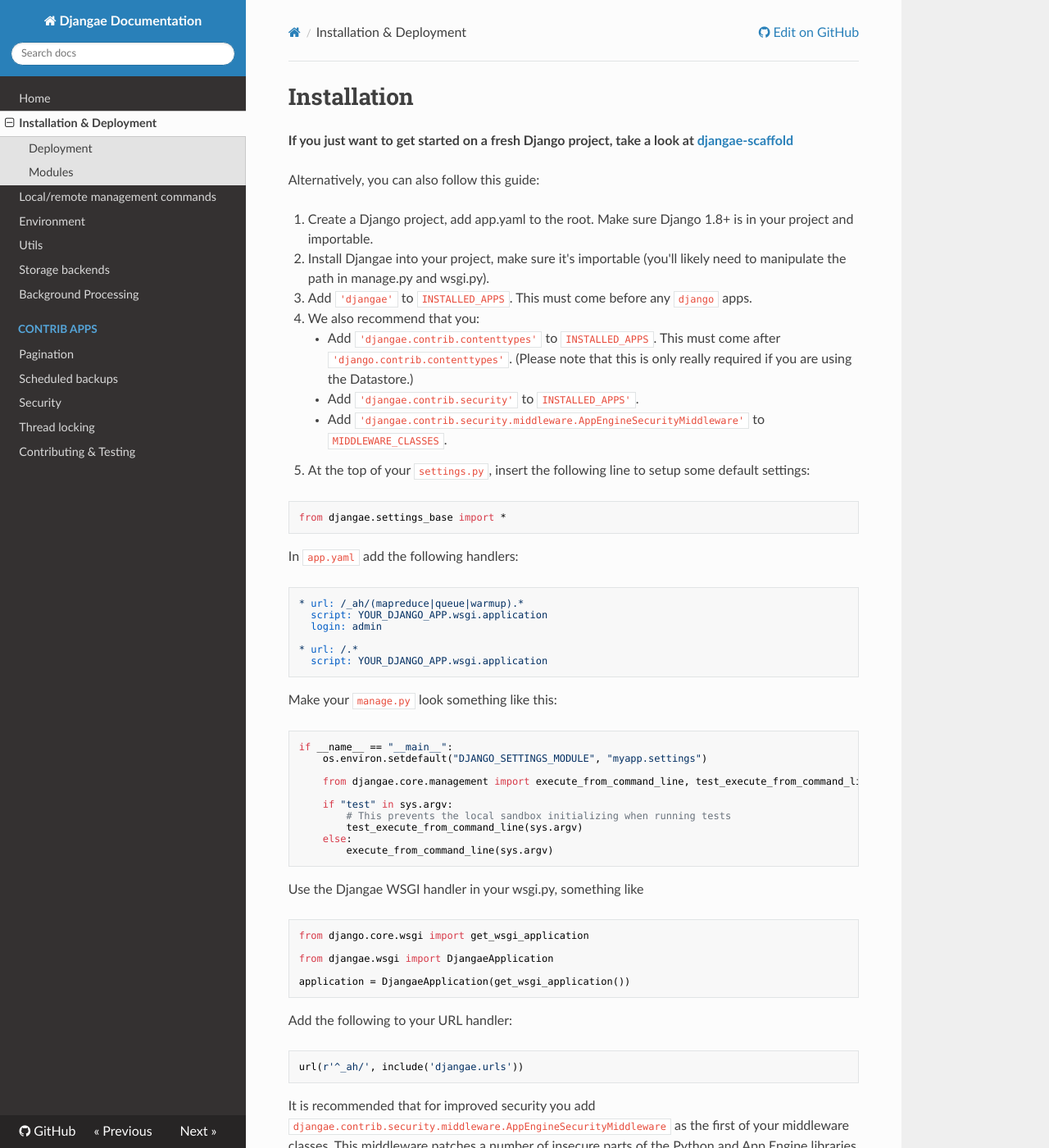
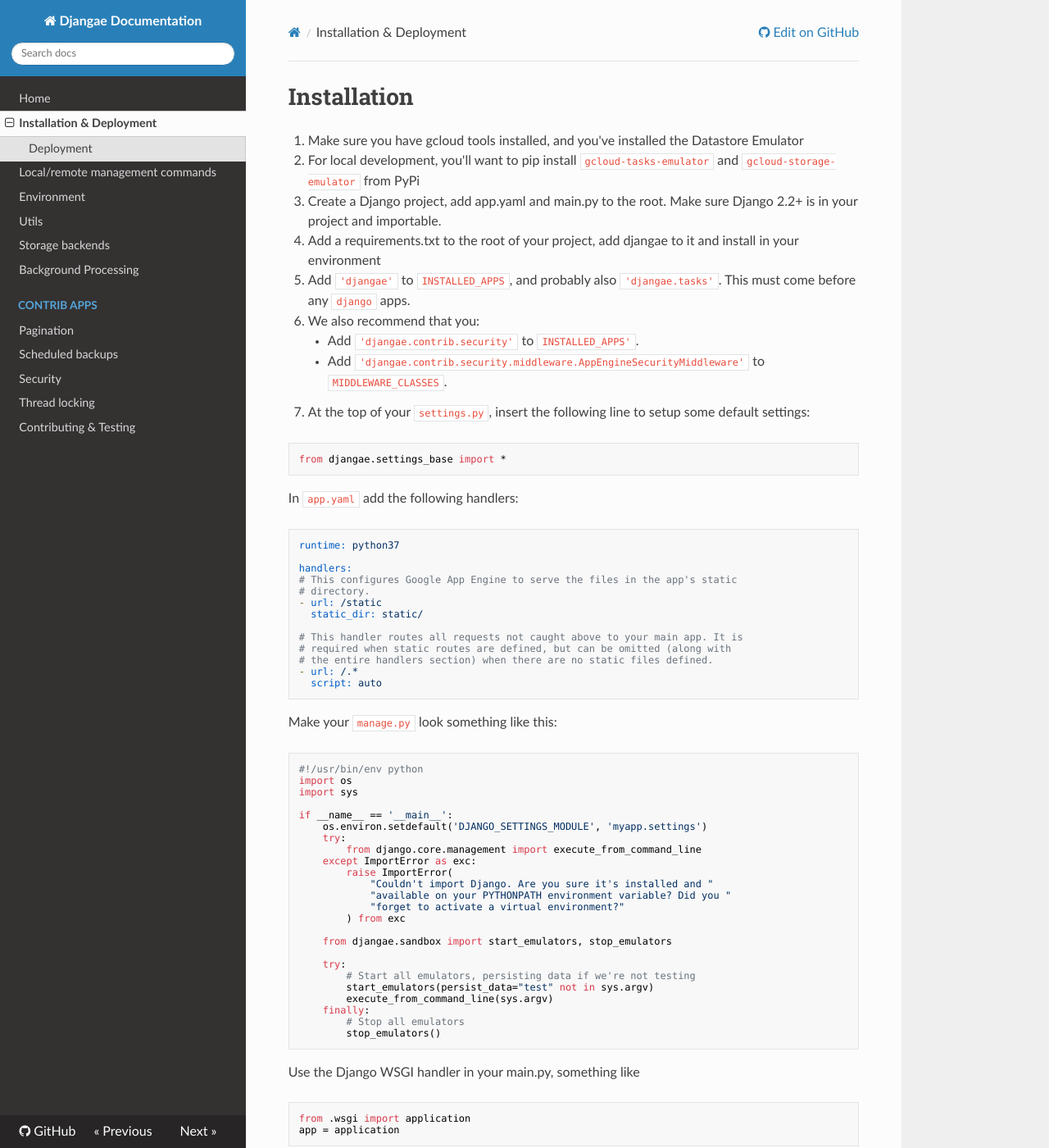
Before and after one commit to wittfabian/djangae, an MkDocs documentation site: the page built from docs/installation.md, in a window 1280 px wide and 1400 px high. Shown: the whole window at 82% size. Built offline with MkDocs 1.6.1, drawn with Linux system fonts in a browser that asks for light colours; nearby versions of some CDN libraries; old or Windows-style settings are respelled for this version of MkDocs; some of the changed text lies outside the part shown.

Commit message:
Update installation docs

````diff
--- a/docs/installation.md
+++ b/docs/installation.md
@@ -1,14 +1,11 @@
 # Installation
 
-**If you just want to get started on a fresh Django project, take a look at [djangae-scaffold](https://github.com/potatolondon/djangae-scaffold)**
-
-Alternatively, you can also follow this guide:
-
-1. Create a Django project, add app.yaml to the root. Make sure Django 1.8+ is in your project and importable.
-1. Install Djangae into your project, make sure it's importable (you'll likely need to manipulate the path in manage.py and wsgi.py).
-1. Add `'djangae'` to `INSTALLED_APPS`.  This must come before any `django` apps.
+1. Make sure you have gcloud tools installed, and you've installed the Datastore Emulator
+1. For local development, you'll want to pip install `gcloud-tasks-emulator` and `gcloud-storage-emulator` from PyPi
+1. Create a Django project, add app.yaml and main.py to the root. Make sure Django 2.2+ is in your project and importable.
+1. Add a requirements.txt to the root of your project, add djangae to it and install in your environment
+1. Add `'djangae'` to `INSTALLED_APPS`, and probably also `'djangae.tasks'`.  This must come before any `django` apps.
 1. We also recommend that you:
-    - Add `'djangae.contrib.contenttypes'` to `INSTALLED_APPS`.  This must come after `'django.contrib.contenttypes'`. (Please note that this is only really required if you are using the Datastore.)
     - Add `'djangae.contrib.security'` to `INSTALLED_APPS'`.
     - Add `'djangae.contrib.security.middleware.AppEngineSecurityMiddleware'` to `MIDDLEWARE_CLASSES`.
 1. At the top of your `settings.py`, insert the following line to setup some default settings:
@@ -20,74 +17,59 @@
 In `app.yaml` add the following handlers:
 
 ```yml
-* url: /_ah/(mapreduce|queue|warmup).*
-  script: YOUR_DJANGO_APP.wsgi.application
-  login: admin
+runtime: python37
 
-* url: /.*
-  script: YOUR_DJANGO_APP.wsgi.application
+handlers:
+# This configures Google App Engine to serve the files in the app's static
+# directory.
+- url: /static
+  static_dir: static/
+
+# This handler routes all requests not caught above to your main app. It is
+# required when static routes are defined, but can be omitted (along with
+# the entire handlers section) when there are no static files defined.
+- url: /.*
+  script: auto
 ```
 
 Make your `manage.py` look something like this:
 
 ```python
-if __name__ == "__main__":
-    os.environ.setdefault("DJANGO_SETTINGS_MODULE", "myapp.settings")
+#!/usr/bin/env python
+import os
+import sys
 
-    from djangae.core.management import execute_from_command_line, test_execute_from_command_line
+if __name__ == '__main__':
+    os.environ.setdefault('DJANGO_SETTINGS_MODULE', 'myapp.settings')
+    try:
+        from django.core.management import execute_from_command_line
+    except ImportError as exc:
+        raise ImportError(
+            "Couldn't import Django. Are you sure it's installed and "
+            "available on your PYTHONPATH environment variable? Did you "
+            "forget to activate a virtual environment?"
+        ) from exc
 
-    if "test" in sys.argv:
-        # This prevents the local sandbox initializing when running tests
-        test_execute_from_command_line(sys.argv)
-    else:
+    from djangae.sandbox import start_emulators, stop_emulators
+
+    try:
+        # Start all emulators, persisting data if we're not testing
+        start_emulators(persist_data="test" not in sys.argv)
         execute_from_command_line(sys.argv)
+    finally:
+        # Stop all emulators
+        stop_emulators()
 ```
 
-Use the Djangae WSGI handler in your wsgi.py, something like
+Use the Django WSGI handler in your main.py, something like
 
 ```python
-from django.core.wsgi import get_wsgi_application
-
-from djangae.wsgi import DjangaeApplication
-
-application = DjangaeApplication(get_wsgi_application())
-```
-
-Add the following to your URL handler:
-
-```python
-url(r'^_ah/', include('djangae.urls'))
+from .wsgi import application
+app = application
 ```
 
 It is recommended that for improved security you add `djangae.contrib.security.middleware.AppEngineSecurityMiddleware` as the first of your middleware classes. This middleware patches a number of insecure parts of the Python and App Engine libraries and warns if your Django settings aren't as secure as they could be.
 
-> If you wish to use the App Engine's Google Accounts-based authentication to authenticate your users, and/or you wish to use Django's permissions system with the Datastore as you DB, then see the section on **Authentication**.
-
-> **It is highly recommended that you read the section on [Unique Constraints](db_backend/#unique-constraint-checking)**
-
 ## Deployment
 
-Create a Google App Engine project.
-
-Edit `app.yaml` and change
-
-```yml
-application: [...]
-```
-to
-
-```yml
-application: your-app-id
-```
-
-Then run:
-
-    $ appcfg.py update ./
-
-## Modules
-
-If you are using multiple modules in your app. Just set the following setting in your Django settings:
-
-DJANGAE_ADDITIONAL_MODULES = [ "path/to/module.yaml", "path/to/other_module.yaml" ]
-
-These modules will then be launched by the runserver command automatically and be given sequential ports after the default module (e.g. 8000, 8001, 8002 etc.)
+Deploying your application is the same as deploying any Google App Engine project.
````
